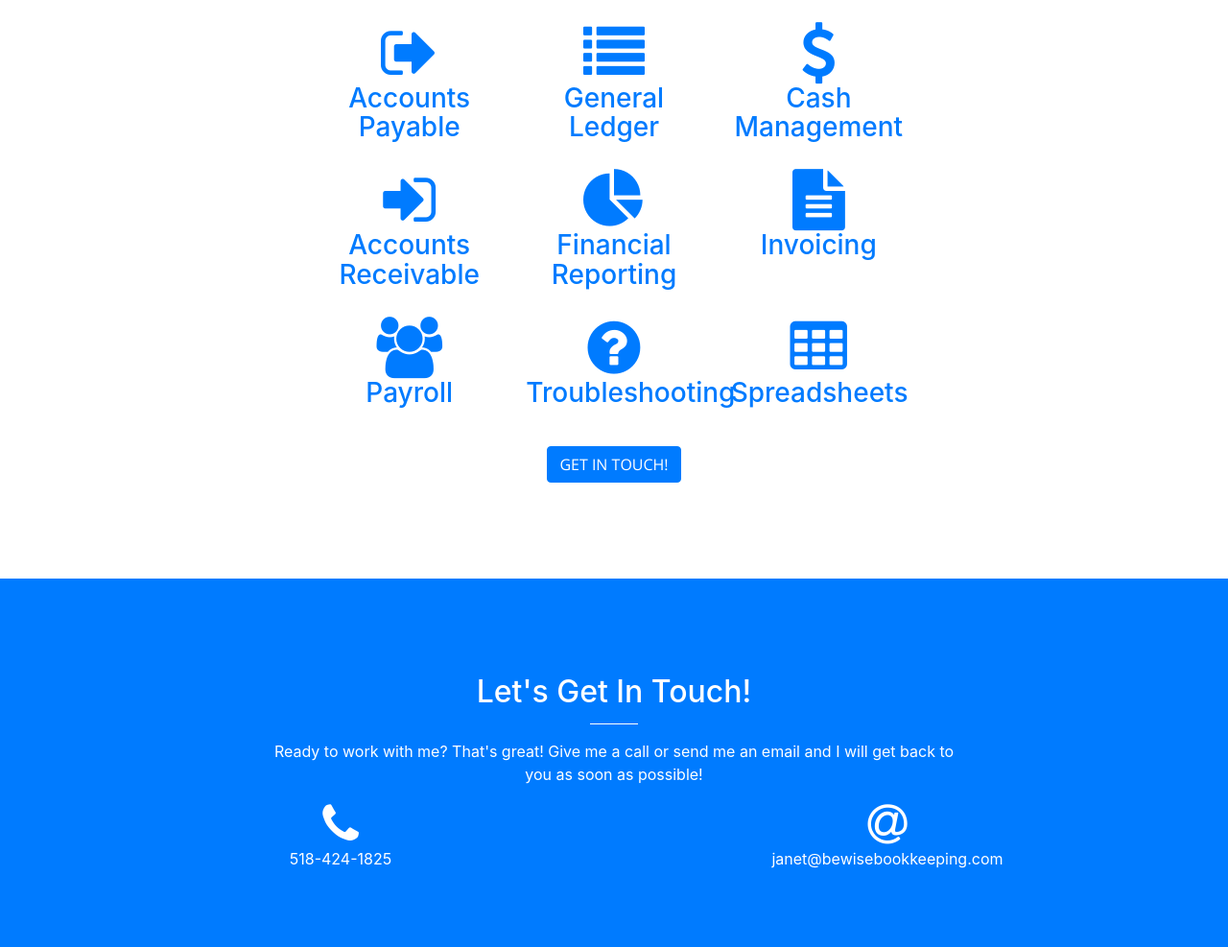
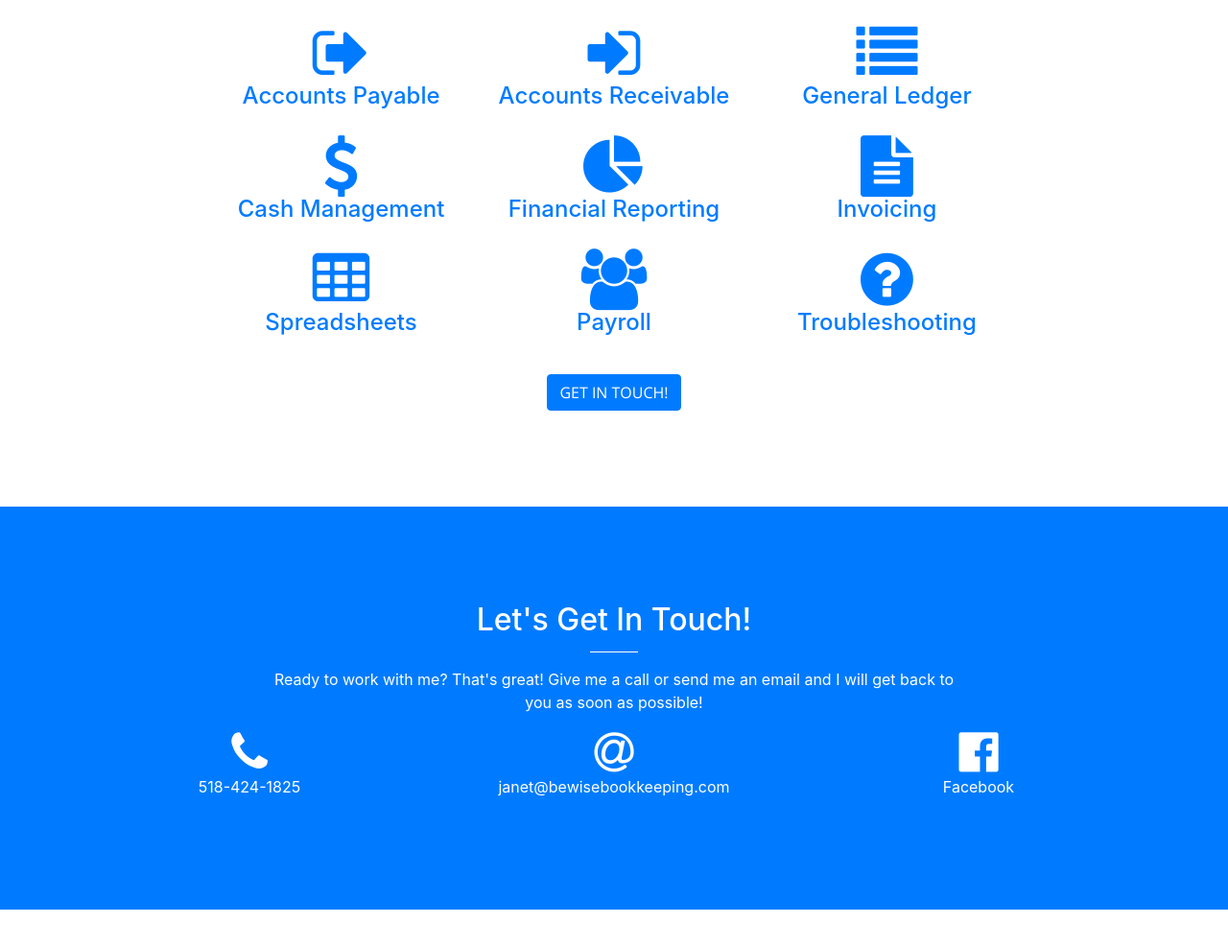
Before and after one commit to bewisebookkeeping/website, a website with bundled scripts: page index.html in a window 1280 px wide. Shown: the part 2190-3177 px from the top of the page at 96% size. After the commit the page ends 3138 px from the top, so only its background shows below. Built offline with nearby package versions, Linux system fonts and the light colour scheme.

Commit message:
add logos

```diff
--- a/index.html
+++ b/index.html
@@ -37,7 +37,7 @@
             <div>B</div>
             <img id="grey" src="img/be-wise-logo-grey.png">
             <img id="white" src="img/be-wise-logo-white.png">
-            <img id="orange" src="img/be-wise-logo.png">
+            <img id="blue" src="img/be-wise-logo.png">
             <div>kkeeping</div>
           </div>
         </a>
@@ -224,60 +224,60 @@
           </div>
         </div>
       </div>
-      <div class="container col-lg-6">
+      <div class="container col-lg-8">
         <div class="row">
           <div class="col-lg-4 col-md-4 col-6 text-center">
             <div class="service-box text-primary">
               <i class="fa fa-4x fa-sign-out sr-icons"></i>
-              <h3>Accounts Payable</h3>
+              <h4>Accounts Payable</h4>
+            </div>
+          </div>
+          <div class="col-lg-4 col-md-4 col-6 text-center">
+            <div class="service-box text-primary">
+              <i class="fa fa-4x fa-sign-in sr-icons"></i>
+              <h4>Accounts Receivable</h4>
             </div>
           </div>
           <div class="col-lg-4 col-md-4 col-6 text-center text-faded">
             <div class="service-box text-primary">
               <i class="fa fa-4x fa-list sr-icons"></i>
-              <h3>General Ledger</h3>
+              <h4>General Ledger</h4>
             </div>
           </div>
           <div class="col-lg-4 col-md-4 col-6 text-center">
             <div class="service-box text-primary">
               <i class="fa fa-4x fa-usd sr-icons"></i>
-              <h3>Cash Management</h3>
-            </div>
-          </div>
-          <div class="col-lg-4 col-md-4 col-6 text-center">
-            <div class="service-box text-primary">
-              <i class="fa fa-4x fa-sign-in sr-icons"></i>
-              <h3>Accounts Receivable</h3>
+              <h4>Cash Management</h4>
             </div>
           </div>
           <div class="col-lg-4 col-md-4 col-6 text-center">
             <div class="service-box text-primary">
               <i class="fa fa-4x fa-pie-chart sr-icons"></i>
-              <h3>Financial Reporting</h3>
+              <h4>Financial Reporting</h4>
             </div>
           </div>
           <div class="col-lg-4 col-md-4 col-6 text-center">
             <div class="service-box text-primary">
               <i class="fa fa-4x fa-file-text sr-icons"></i>
-              <h3>Invoicing</h3>
+              <h4>Invoicing</h4>
+            </div>
+          </div>
+          <div class="col-lg-4 col-md-4 col-6 text-center">
+            <div class="service-box text-primary">
+              <i class="fa fa-4x fa-table sr-icons"></i>
+              <h4>Spreadsheets</h4>
             </div>
           </div>
           <div class="col-lg-4 col-md-4 col-6 text-center">
             <div class="service-box text-primary">
               <i class="fa fa-4x fa-users sr-icons"></i>
-              <h3>Payroll</h3>
-            </div>
-          </div>
-          <div class="col-lg-4 col-md-4 col-6 text-center">
-            <div class="service-box text-primary">
-              <i class="fa fa-4x fa-question-circle sr-icons"></i>
-              <h3>Troubleshooting</h3>
+              <h4>Payroll</h4>
             </div>
           </div>
           <div class="col-lg-4 col-md-4 col-12 text-center">
             <div class="service-box text-primary">
-              <i class="fa fa-4x fa-table sr-icons"></i>
-              <h3>Spreadsheets</h3>
+              <i class="fa fa-4x fa-question-circle sr-icons"></i>
+              <h4>Troubleshooting</h4>
             </div>
           </div>
           <div class="col-12 text-center">
@@ -297,14 +297,20 @@
           </div>
         </div>
         <div class="row">
-          <div class="col-12 col-sm-6 ml-auto text-center text-white">
+          <div class="col-12 col-sm-4 ml-auto text-center text-white">
             <i class="fa fa-phone fa-3x sr-contact"></i>
             <p>518-424-1825</p>
           </div>
-          <div class="col-12 col-sm-6 mr-auto text-center text-white">
+          <div class="col-12 col-sm-4 mr-auto text-center text-white">
             <i class="fa fa-at fa-3x sr-contact"></i>
             <p>
               <a href="mailto:janet@bewisebookkeeping.com" class="text-white">janet@bewisebookkeeping.com</a>
+            </p>
+          </div>
+          <div class="col-12 col-md-4 mr-auto text-center text-white">
+            <i class="fa fa-facebook-official fa-3x sr-contact"></i>
+            <p>
+              <a href="https://facebook.com" target="_blank" class="text-white">Facebook</a>
             </p>
           </div>
         </div>
--- a/scss/creative.scss
+++ b/scss/creative.scss
@@ -28,13 +28,13 @@ nav#mainNav .navbar-brand img {
 nav#mainNav a img#white {display: none; visibility: hidden;}
 nav#mainNav a:hover img#grey  {display: none; visibility: hidden;}
 nav#mainNav a:hover img#white {display: inline-block; visibility: visible;}
-nav#mainNav a img#orange {display: none; visibility: hidden;}
+nav#mainNav a img#blue {display: none; visibility: hidden;}
 
 nav#mainNav.navbar-shrink a img#grey,
 nav#mainNav.navbar-shrink a img#white {
   display: none; visibility: hidden;
 }
-nav#mainNav.navbar-shrink a img#orange {
+nav#mainNav.navbar-shrink a img#blue {
   display: inline-block;
   visibility: visible;
 }
@@ -53,7 +53,7 @@ nav#mainNav a div {
   nav#mainNav a div{ font-size: 20px; }
   nav#mainNav a > div{ display: block; }
   nav#mainNav a div{ margin-top:-10px;}
-  nav#mainNav a img#orange  {
+  nav#mainNav a img#blue  {
     margin: -10px -8px 0;
     height: 25px;
   }
@@ -64,7 +64,7 @@ nav#mainNav a div {
   nav#mainNav a img#grey, nav#mainNav a:hover img#grey  {
     display: none; visibility: hidden;
   }
-  nav#mainNav a img#orange  {
+  nav#mainNav a img#blue  {
     display: inline;
     visibility: visible;
   }
```
Also changed, not shown: css/creative.css, css/creative.min.css, img/logos/logo-black-stacked.png (added), img/logos/logo-black.png (added), img/logos/logo-blue-stacked.png (added), img/logos/logo-blue.png (added), img/logos/logo-white-stacked.png (added), img/logos/logo-white.png (added), 2 other files.
